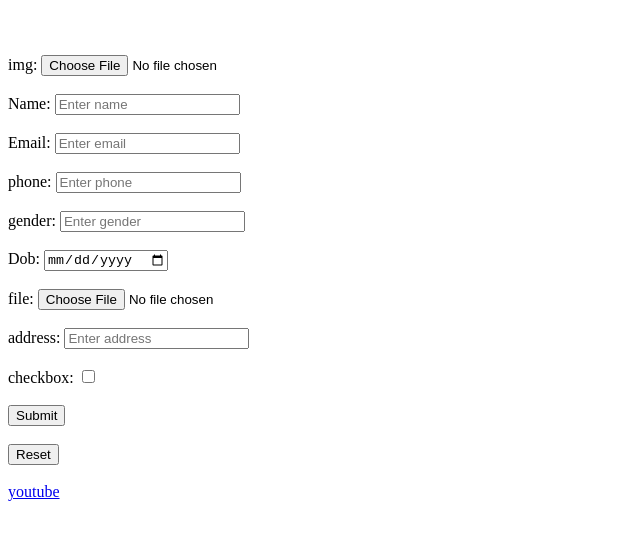
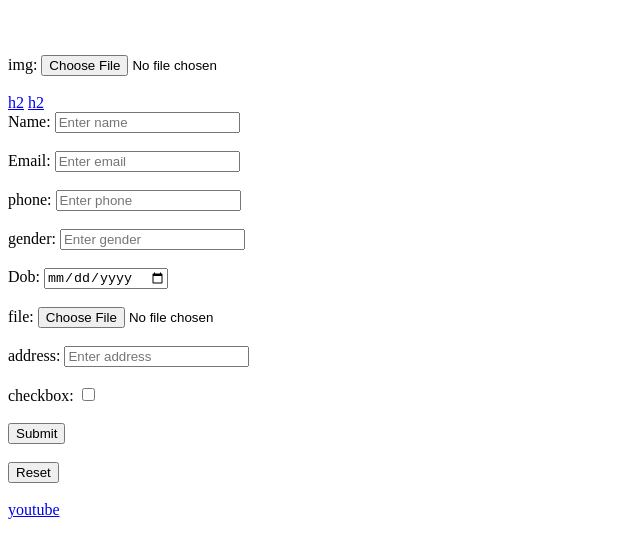
Before and after one commit to Aditya404zz/Tech-fest0, a plain HTML site: page index.html in a window 1280 px wide. Shown: the part 61-616 px from the top of the page, without its empty margins (0-640 px from the left). Drawn offline with Linux system fonts and the light colour scheme.

Commit message:
Add links to h2.html and h3.html in index.html

```diff
--- a/index.html
+++ b/index.html
@@ -13,6 +13,8 @@
 <br>
 <br>
 <body>
+    <a href="h2.html">h2</a>
+    <a href="h3.html">h2</a>
     <form action="/submit" method="post">
         <label for="name">Name:</label>
         <input type="text" id="name" name="name" required placeholder="Enter name" minlength="3" maxlength="20">
```
